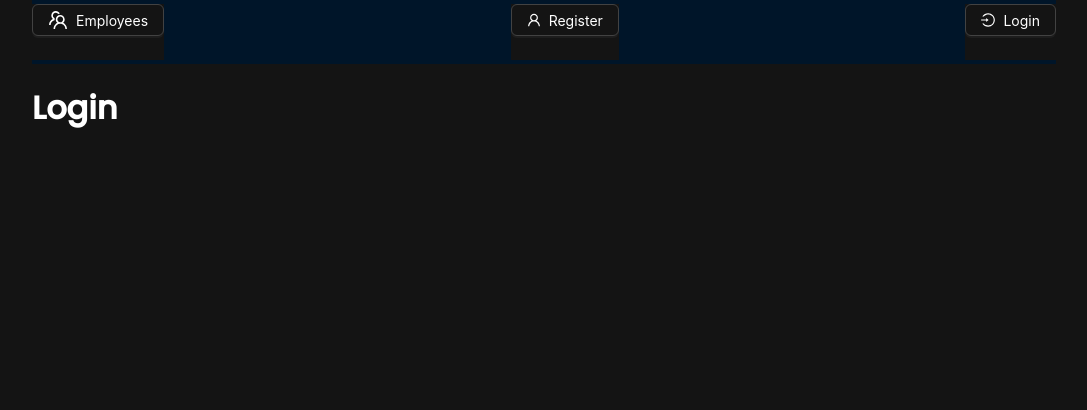
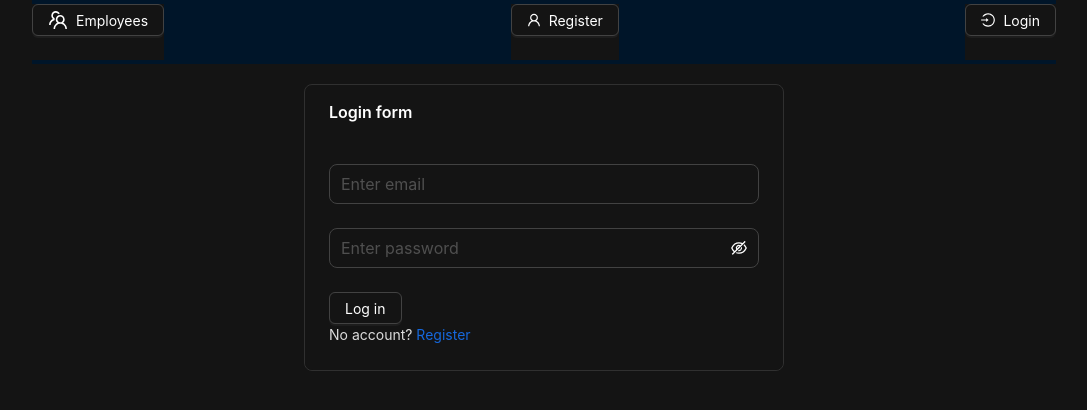
Before and after one commit to Dzhaman-Nazarii/mern-employees, a React (Create React App) app in the folder client/: page /login in a window 1280 px wide. Shown: the top 410 px of the page, without its empty margins (96-1183 px from the left). Built offline with nearby package versions, Linux system fonts and the light colour scheme; the HTML template or start-up script is replaced by a standard one.

Commit message:
update login form

```diff
--- /dev/null
+++ b/client/src/components/input/Input.tsx
@@ -0,0 +1,23 @@
+import { FC } from "react";
+import { Form, Input as AntInput } from "antd";
+
+interface InputProps {
+	name: string;
+	placeholder: string;
+	type: string;
+}
+
+export const Input: FC<InputProps> = ({ name, placeholder, type = "text" }) => {
+	return (
+		<Form.Item
+			name={name}
+			rules={[{ required: true, message: "Field is required" }]}
+			shouldUpdate={true}>
+			<AntInput
+				placeholder={placeholder}
+				type={type}
+				size="large"
+			/>
+		</Form.Item>
+	);
+};
--- /dev/null
+++ b/client/src/components/passwordInput/PasswordInput.tsx
@@ -0,0 +1,57 @@
+import { FC } from "react";
+import { Form, Input as AntInput } from "antd";
+import { NamePath } from "antd/es/form/interface";
+
+interface PasswordInputProps {
+	name: string;
+	placeholder: string;
+	dependencies?: NamePath[];
+}
+
+export const PasswordInput: FC<PasswordInputProps> = ({
+	name,
+	placeholder,
+	dependencies,
+}) => {
+	return (
+		<Form.Item
+			name={name}
+			dependencies={dependencies}
+			hasFeedback={true}
+			rules={[
+				{
+					required: true,
+					message: "Field is required",
+				},
+				({ getFieldValue }) => ({
+					validator(_, value) {
+						if (!value) {
+							return Promise.resolve();
+						}
+						if (name === "confirmPassword") {
+							if (!value || getFieldValue("password") === value) {
+								return Promise.resolve();
+							}
+							return Promise.reject(
+								new Error("Password must be the same")
+							);
+						} else {
+							if (value.length < 6) {
+								return Promise.reject(
+									new Error(
+										"Password must have more than 6 characters"
+									)
+								);
+							}
+							return Promise.resolve();
+						}
+					},
+				}),
+			]}>
+			<AntInput.Password
+				placeholder={placeholder}
+				size="large"
+			/>
+		</Form.Item>
+	);
+};
--- a/client/src/pages/login/Login.tsx
+++ b/client/src/pages/login/Login.tsx
@@ -1,10 +1,46 @@
 import { FC } from "react";
 import { Layout } from "../../components/layout/Layout";
+import { Button, Card, Form, Row, Space, Typography } from "antd";
+import { Input } from "../../components/input/Input";
+import { PasswordInput } from "../../components/passwordInput/PasswordInput";
+import { Link } from "react-router-dom";
+import { Paths } from "../../paths";
 
 export const Login: FC = () => {
 	return (
 		<Layout>
-			<h1>Login</h1>
+			<Row
+				align="middle"
+				justify="center">
+				<Card
+					title="Login form"
+					style={{ width: "30rem" }}>
+					<Form onFinish={() => console.log("Finish form")}>
+						<Input
+							type="email"
+							name="email"
+							placeholder="Enter email"
+						/>
+						<PasswordInput
+							name="password"
+							placeholder="Enter password"
+						/>
+						<Button
+							type="default"
+							htmlType="submit">
+							Log in
+						</Button>
+					</Form>
+					<Space
+						direction="vertical"
+						size="large">
+						<Typography.Text>
+							No account?{" "}
+							<Link to={Paths.register}>Register</Link>
+						</Typography.Text>
+					</Space>
+				</Card>
+			</Row>
 		</Layout>
 	);
 };
```
Also changed, not shown: client/src/components/button/Button.module.css (deleted).
